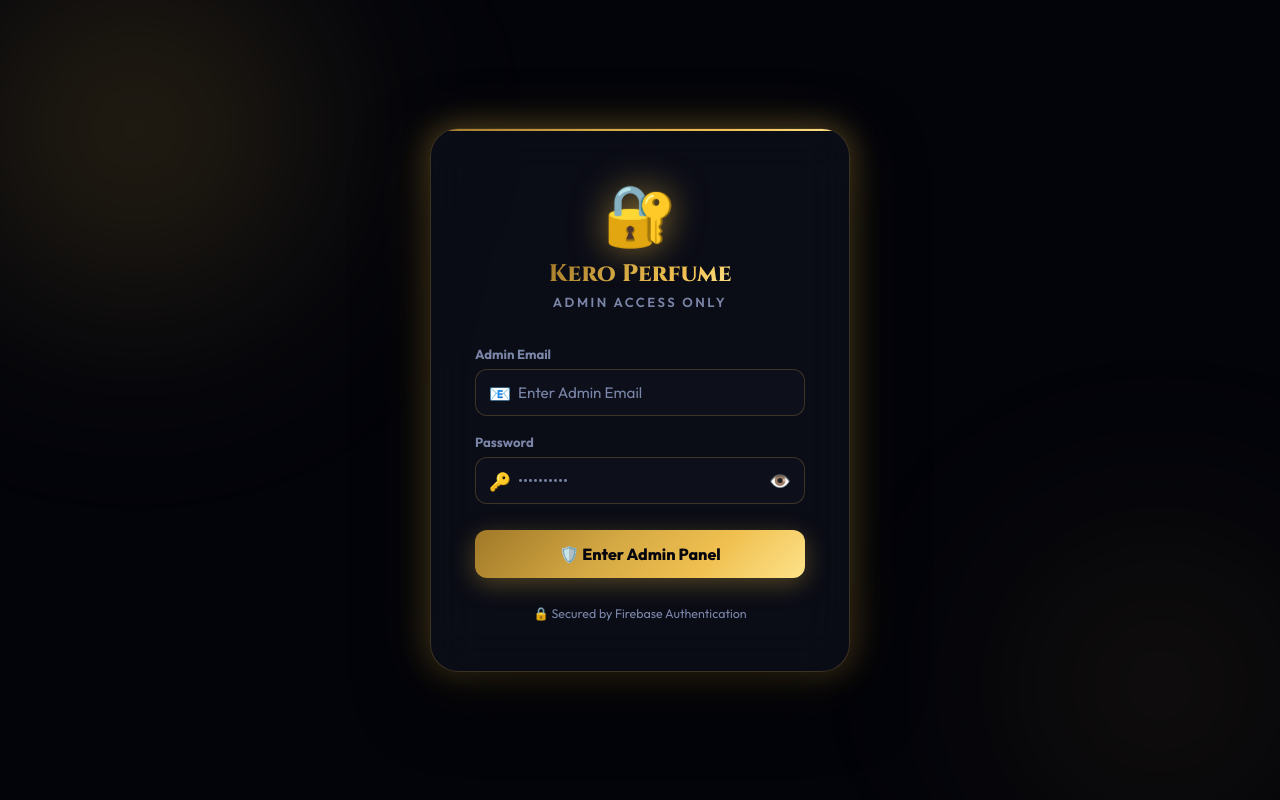
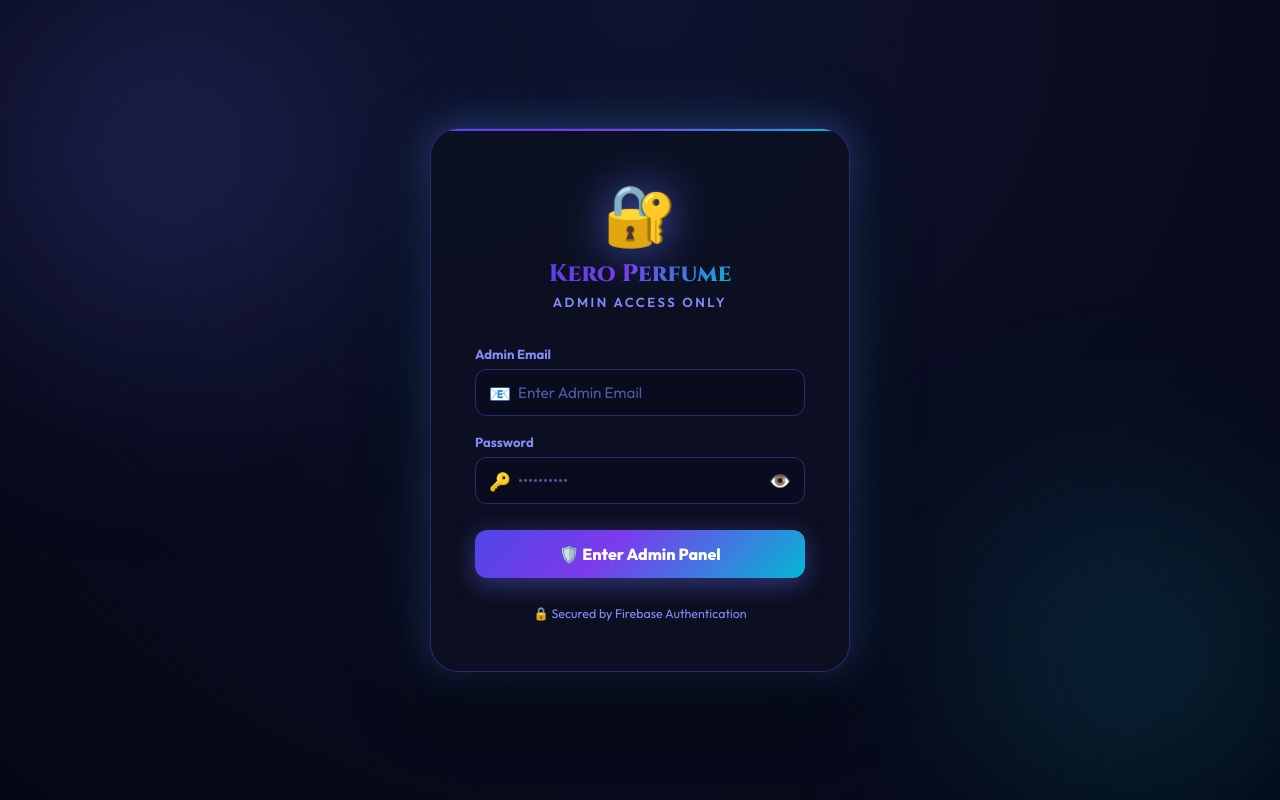
Before and after one commit to kerolesboles26/Perfume-store, a website: page admin-login.html in a window 1280 px wide. Drawn offline with Linux system fonts and the light colour scheme; no server answers.

Commit message:
Update admin login page design with Royal Sapphire theme

```diff
--- a/admin-login.html
+++ b/admin-login.html
@@ -9,21 +9,21 @@
         *, *::before, *::after { box-sizing: border-box; margin: 0; padding: 0; }
 
         :root {
-            --gold: #d4a843;
-            --gold-bright: #f0c050;
-            --gold-gradient: linear-gradient(135deg, #a07828 0%, #d4a843 40%, #f0c050 70%, #fde38a 100%);
-            --gold-glow: 0 0 30px rgba(212,168,67,0.4), 0 0 60px rgba(212,168,67,0.15);
-            --bg: #03040a;
-            --card: rgba(12, 14, 24, 0.9);
-            --border: rgba(212,168,67,0.25);
-            --text: #f0f1f8;
-            --muted: #7a85a8;
+            --accent: #6366f1;
+            --accent-bright: #38bdf8;
+            --accent-gradient: linear-gradient(135deg, #4f46e5 0%, #7c3aed 40%, #06b6d4 100%);
+            --accent-glow: 0 0 35px rgba(99, 102, 241, 0.45), 0 0 75px rgba(6, 182, 212, 0.2);
+            --bg: #050714;
+            --card: rgba(13, 16, 35, 0.88);
+            --border: rgba(99, 102, 241, 0.35);
+            --text: #f8fafc;
+            --muted: #818cf8;
             --error: #ff4d6d;
         }
 
         body {
             font-family: 'Outfit', sans-serif;
-            background: var(--bg);
+            background: radial-gradient(circle at top center, #0f132e 0%, #050714 100%);
             min-height: 100vh;
             display: flex;
             align-items: center;
@@ -40,14 +40,14 @@
             z-index: 0;
         }
         .orb-1 {
-            width: 500px; height: 500px;
-            background: radial-gradient(circle, rgba(212,168,67,0.25) 0%, transparent 70%);
+            width: 550px; height: 550px;
+            background: radial-gradient(circle, rgba(99,102,241,0.3) 0%, transparent 70%);
             top: -150px; left: -150px;
             animation: float1 16s ease-in-out infinite;
         }
         .orb-2 {
-            width: 400px; height: 400px;
-            background: radial-gradient(circle, rgba(160,120,40,0.18) 0%, transparent 70%);
+            width: 450px; height: 450px;
+            background: radial-gradient(circle, rgba(6,182,212,0.25) 0%, transparent 70%);
             bottom: -100px; right: -100px;
             animation: float2 20s ease-in-out infinite;
         }
@@ -61,8 +61,8 @@
             display: block;
         }
         @keyframes lockPulse {
-            0%, 100% { transform: scale(1); filter: drop-shadow(0 0 8px rgba(212,168,67,0.4)); }
-            50% { transform: scale(1.08); filter: drop-shadow(0 0 20px rgba(212,168,67,0.7)); }
+            0%, 100% { transform: scale(1); filter: drop-shadow(0 0 10px rgba(56,189,248,0.5)); }
+            50% { transform: scale(1.08); filter: drop-shadow(0 0 25px rgba(99,102,241,0.8)); }
         }
 
         .login-card {
@@ -76,7 +76,7 @@
             padding: 50px 44px;
             width: 100%;
             max-width: 420px;
-            box-shadow: 0 24px 70px rgba(0,0,0,0.7), var(--gold-glow);
+            box-shadow: 0 24px 70px rgba(0,0,0,0.8), var(--accent-glow);
             text-align: center;
             overflow: hidden;
         }
@@ -86,14 +86,14 @@
             position: absolute;
             top: 0; left: 0; right: 0;
             height: 2px;
-            background: var(--gold-gradient);
+            background: var(--accent-gradient);
         }
 
         .brand-title {
             font-family: 'Cinzel', serif;
             font-size: 1.5rem;
             font-weight: 800;
-            background: var(--gold-gradient);
+            background: var(--accent-gradient);
             -webkit-background-clip: text;
             -webkit-text-fill-color: transparent;
             display: inline-block;
@@ -132,7 +132,7 @@
 
         .form-group input {
             width: 100%;
-            background: #0d0f1b !important;
+            background: #090c1f !important;
             border: 1px solid var(--border) !important;
             border-radius: 12px;
             padding: 13px 16px 13px 42px;
@@ -148,18 +148,18 @@
         .form-group input:-webkit-autofill:hover,
         .form-group input:-webkit-autofill:focus,
         .form-group input:-webkit-autofill:active {
-            -webkit-box-shadow: 0 0 0 1000px #0d0f1b inset !important;
+            -webkit-box-shadow: 0 0 0 1000px #090c1f inset !important;
             -webkit-text-fill-color: #ffffff !important;
-            border: 1px solid #d4a843 !important;
+            border: 1px solid #38bdf8 !important;
             transition: background-color 5000s ease-in-out 0s;
         }
 
         .form-group input:focus {
-            border-color: var(--gold-bright) !important;
-            box-shadow: 0 0 0 3px rgba(212,168,67,0.15), 0 0 20px rgba(212,168,67,0.2);
+            border-color: var(--accent-bright) !important;
+            box-shadow: 0 0 0 3px rgba(56,189,248,0.2), 0 0 20px rgba(99,102,241,0.3);
         }
 
-        .form-group input::placeholder { color: #7a85a8 !important; }
+        .form-group input::placeholder { color: #818cf8 !important; opacity: 0.6; }
 
         .eye-btn {
             position: absolute;
@@ -176,8 +176,8 @@
         .btn-login {
             width: 100%;
             padding: 14px;
-            background: var(--gold-gradient);
-            color: #06070e;
+            background: var(--accent-gradient);
+            color: #ffffff;
             font-family: 'Outfit', sans-serif;
             font-size: 1rem;
             font-weight: 800;
@@ -188,7 +188,7 @@
             transition: all 0.3s ease;
             position: relative;
             overflow: hidden;
-            box-shadow: 0 6px 24px rgba(212,168,67,0.35);
+            box-shadow: 0 6px 25px rgba(99,102,241,0.45);
         }
 
         .btn-login::after {
@@ -201,7 +201,7 @@
             transition: left 0.6s ease;
         }
         .btn-login:hover::after { left: 125%; }
-        .btn-login:hover { transform: translateY(-2px); box-shadow: 0 10px 32px rgba(212,168,67,0.55); }
+        .btn-login:hover { transform: translateY(-2px); box-shadow: 0 10px 35px rgba(6,182,212,0.6); }
         .btn-login:disabled { opacity: 0.6; cursor: not-allowed; transform: none; }
 
         .alert {
```
